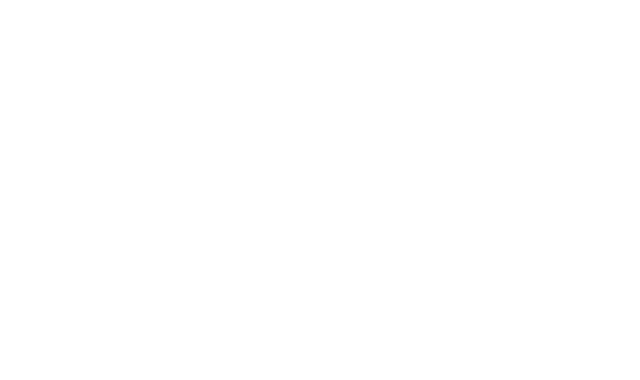
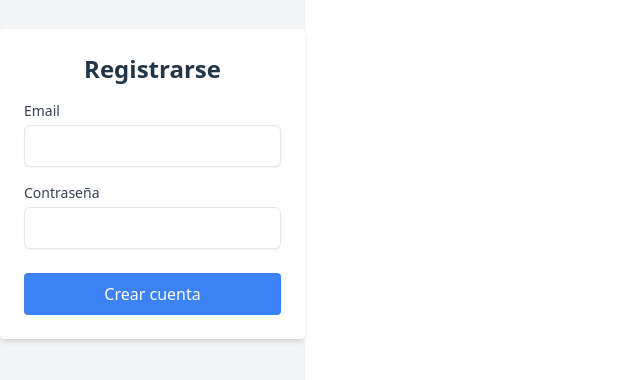
Before and after one commit to santino-rosso/TIF-3, a React (Vite) app in the folder frontend/: page /register in a window 1280 px wide. Before the commit this address had no page. Shown: the part 216-596 px from the top of the page, without its empty margins (0-640 px from the left). Built offline with nearby package versions, Linux system fonts and the light colour scheme.

Commit message:
agrego register

```diff
--- a/frontend/src/App.jsx
+++ b/frontend/src/App.jsx
@@ -3,11 +3,13 @@
 import Resultados from "./pages/Resultados";
 import Login from "./pages/Login";
 import PrivateRoute from "./components/PrivateRoute";
+import Register from "./pages/Register";
 
 function App() {
   return (
     <Routes>
       <Route path="/login" element={<Login />} />
+      <Route path="/register" element={<Register />} />
       <Route element={<PrivateRoute />}>
         <Route path="/" element={<Home />} />
         <Route path="/resultados" element={<Resultados />} />
--- /dev/null
+++ b/frontend/src/pages/Register.jsx
@@ -0,0 +1,42 @@
+import { useState } from "react";
+import { useNavigate } from "react-router-dom";
+import axiosInstance from "../utils/axiosInstance";
+import AuthForm from "../components/AuthForm";
+
+const Register = () => {
+    const navigate = useNavigate();
+    const [email, setEmail] = useState("");
+    const [password, setPassword] = useState("");
+    const [error, setError] = useState("");
+
+    const handleRegister = async (e) => {
+        e.preventDefault();
+        setError("");
+        try {
+            const response = await axiosInstance.post("/register", {
+                email: email,
+                password: password,
+              });
+            navigate("/login");
+        } catch (err) {
+            setError(err.response?.data?.detail || "Ocurrió un error al iniciar sesión.");
+        }
+    };
+
+    return (
+        <div className="flex items-center justify-center h-screen bg-gray-100">
+          <AuthForm
+            title="Registrarse"
+            onSubmit={handleRegister}
+            email={email}
+            setEmail={setEmail}
+            password={password}
+            setPassword={setPassword}
+            error={error}
+            submitLabel="Crear cuenta"
+          />
+        </div>
+    );
+};
+
+export default Register;
```
